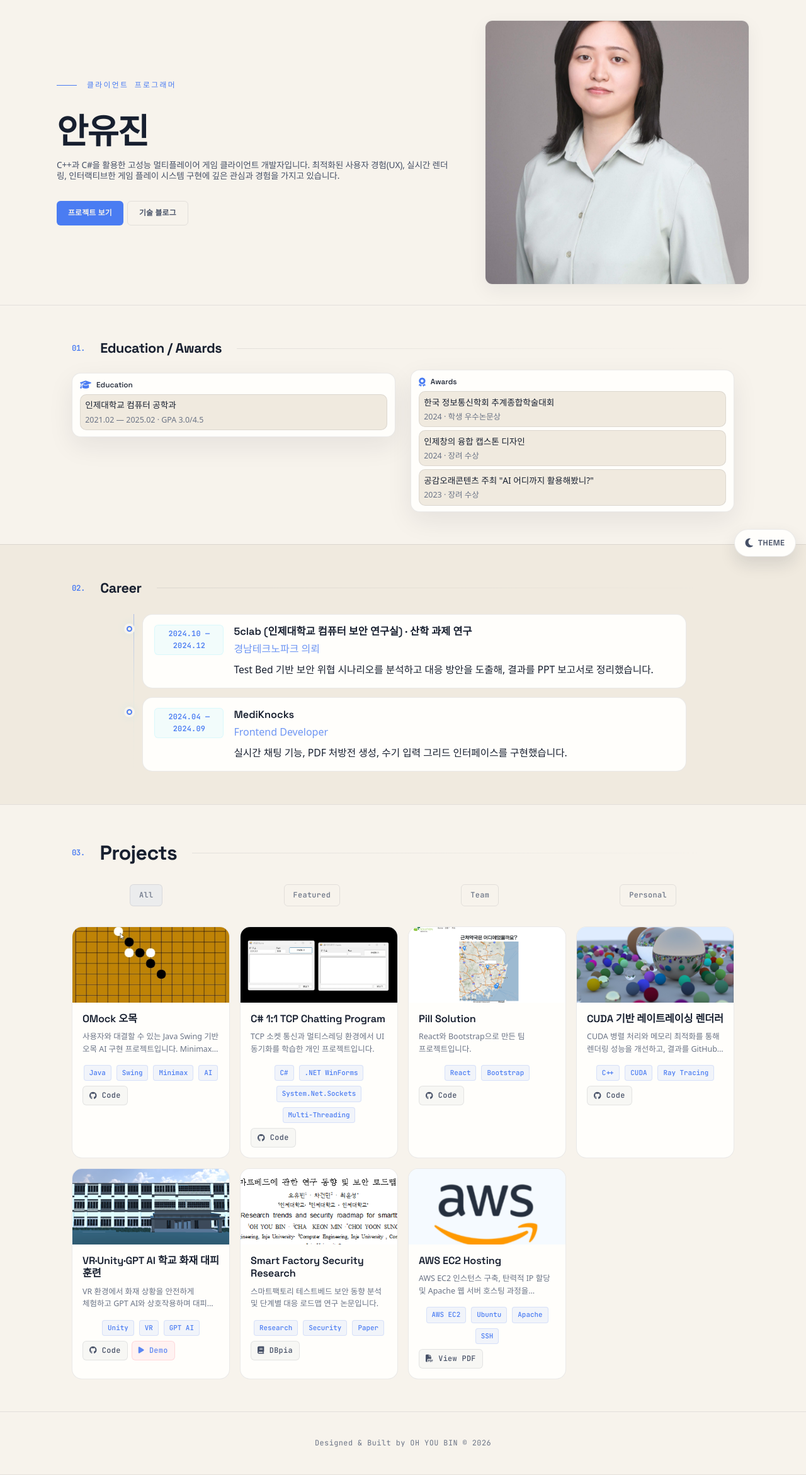
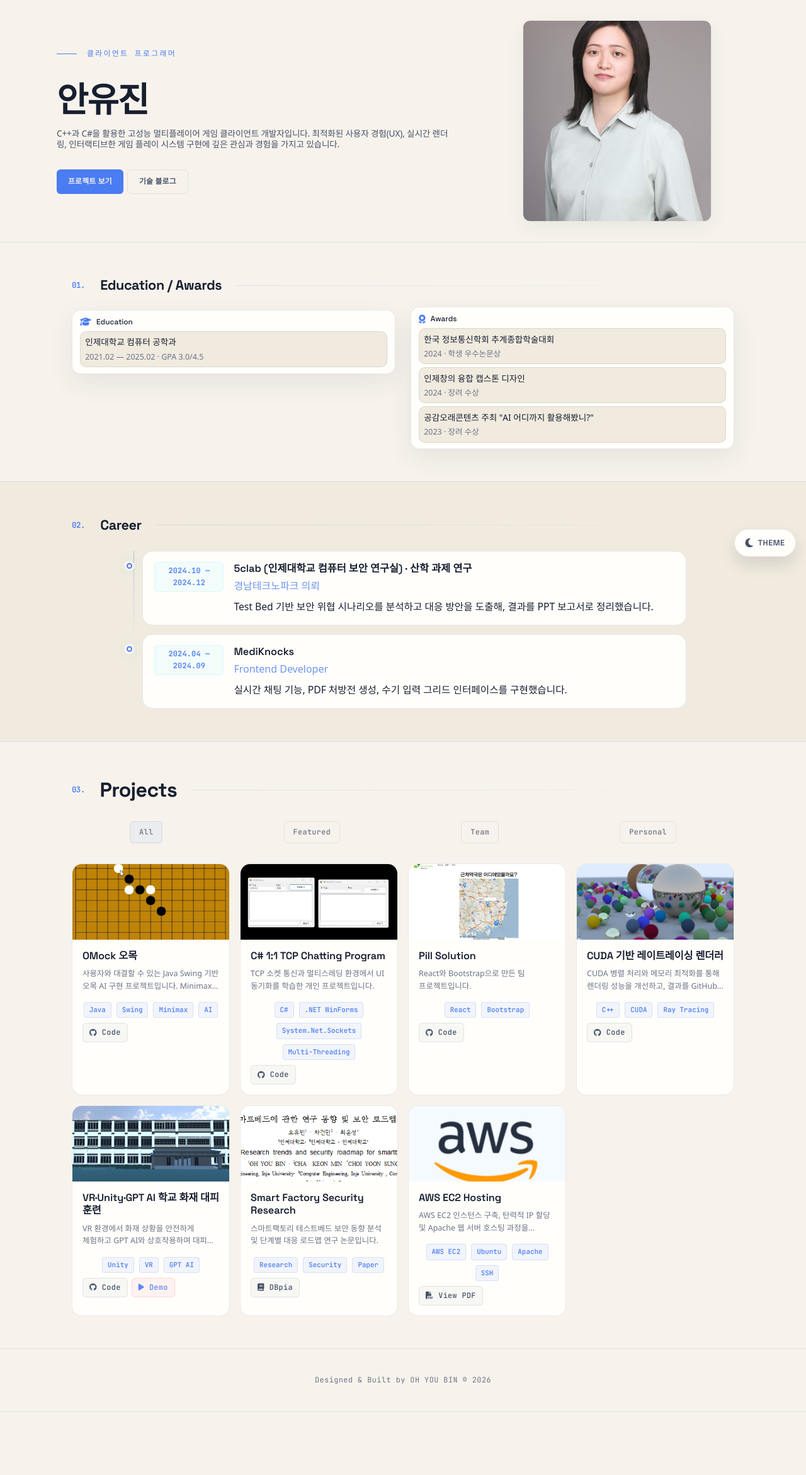
Before and after one commit to eye2ffect/eye2ffect.github.io, a Jekyll site: the page built from index.html, in a window 1280 px wide. Shown: the whole page at 63% size. Built offline with Jekyll 4.4.1, drawn with Linux system fonts in a browser that asks for light colours; some web fonts are replaced; after the commit the page ends 2242 px from its top, so only the background shows below that.

Commit message:
fix(hero): reduce profile image size to 300x320 (smaller on mobile)

```diff
--- a/assets/css/main.css
+++ b/assets/css/main.css
@@ -381,8 +381,8 @@ html {
   overflow: hidden;
   transition: border-color 0.18s var(--ease-smooth), box-shadow 0.18s var(--ease-smooth), background-color 0.18s var(--ease-smooth), filter 0.18s var(--ease-smooth);
   width: 100%;
-  max-width: 420px;
-  height: 420px; /* fixed container height so image can be cropped to match site ratio */
+  max-width: 300px;
+  height: 320px; /* reduced container height so profile image is smaller */
 }
 
 /* Hover effect removed as requested */
@@ -401,7 +401,7 @@ html {
 @media (max-width: 900px) {
   .hero-inner { grid-template-columns: 1fr; }
   .hero-right { order: -1; margin-bottom: var(--space-4); display: flex; justify-content: center; }
-  .hero-profile-wrap { max-width: 360px; height: 360px; }
+  .hero-profile-wrap { max-width: 300px; height: 280px; }
 }
 
 .hero-actions {
```
